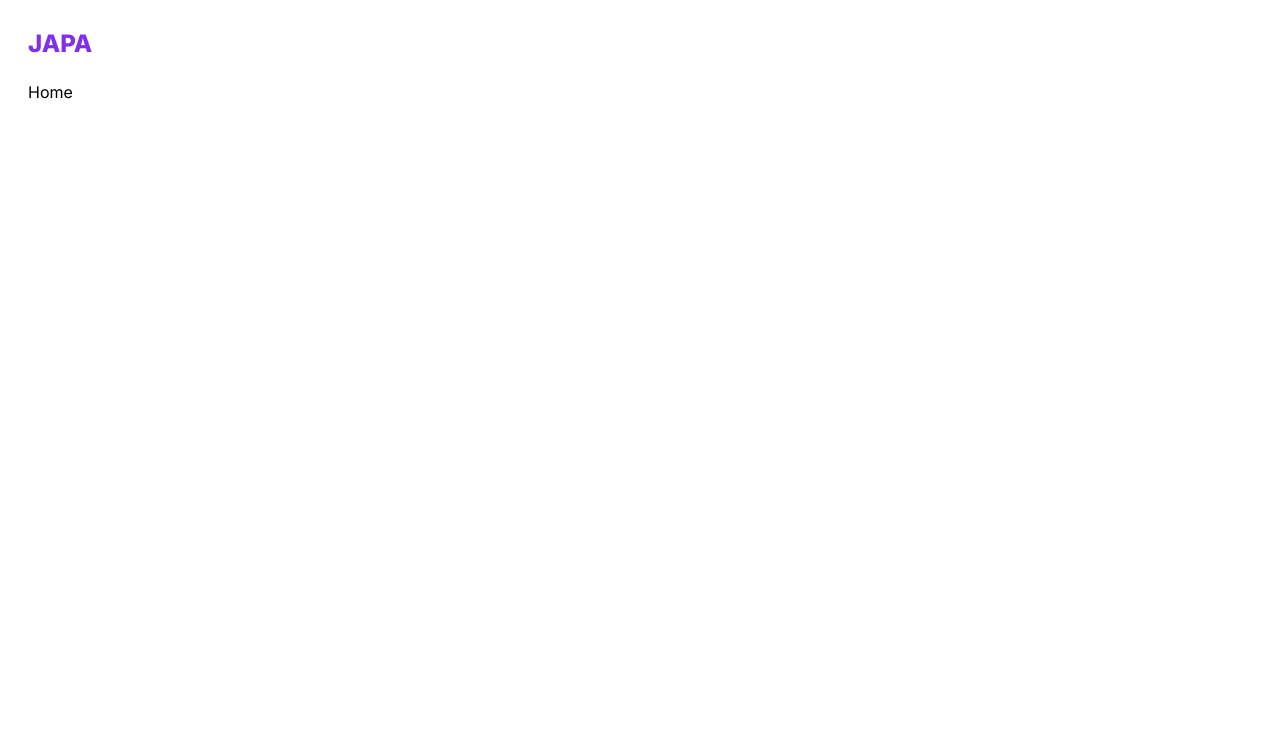
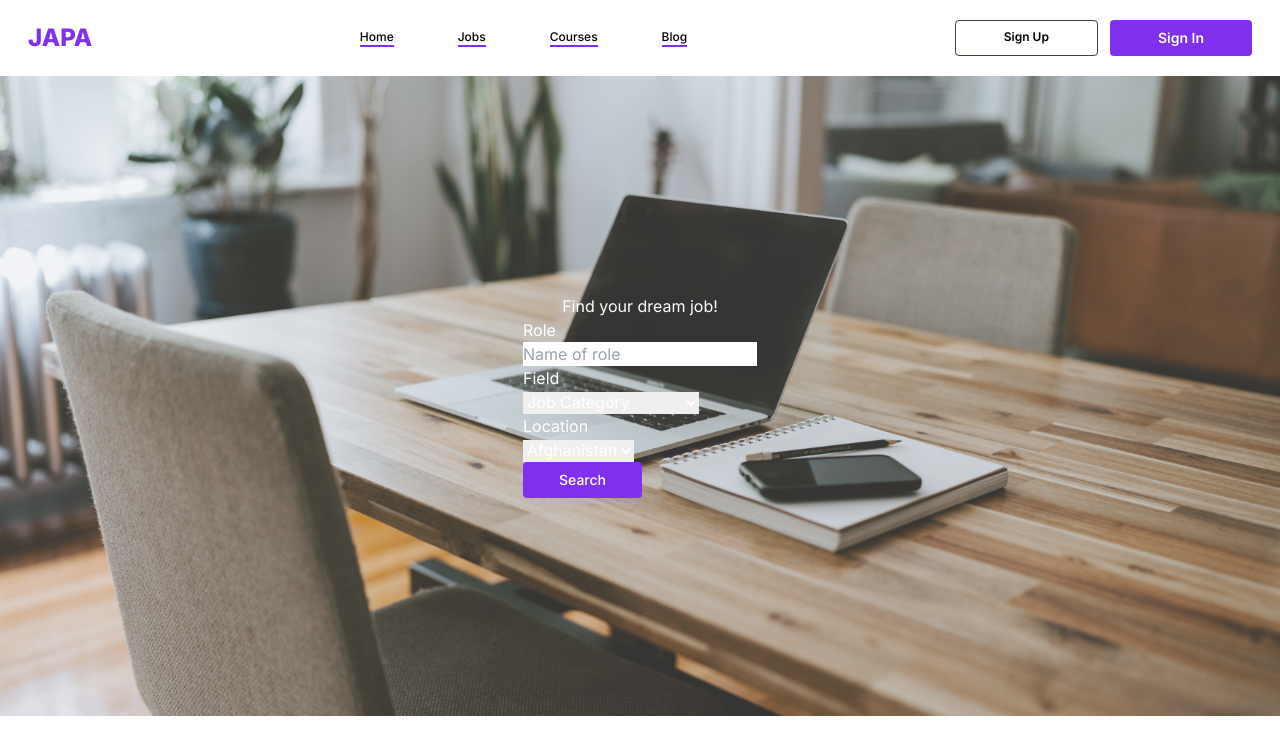
Before and after one commit to Stevolisis/japa, a Next.js app: page / in a window 1280 px wide. Shown: the top 754 px of the page. Built offline with nearby package versions, Linux system fonts and the light colour scheme.

Commit message:
Hero div in progress

```diff
--- a/app/layout.js
+++ b/app/layout.js
@@ -10,15 +10,10 @@ export const metadata = {
 }
 
 export default function RootLayout({ children }) {
+
   return (
     <html lang="en">
-      <body className={`${inter.className} bg-bgPrimary p-7`}>
-
-        <header className='pb-5'>
-          <h1 className='text-bgSecondary text-2xl'>
-            <Link href='/' className='font-extrabold'>JAPA</Link>
-          </h1>
-        </header>
+      <body className={`${inter.className} bg-bgPrimary`}>
 
           {children}
 
--- a/app/log_in/page.js
+++ b/app/log_in/page.js
@@ -1,4 +1,5 @@
 "use client"
+import Header from '@/components/Header';
 import axios from 'axios';
 import Image from 'next/image'
 import Link from 'next/link'
@@ -45,6 +46,8 @@ export default function LogIn() {
   }
 
   return (
+    <>
+    <Header/>
     <main className=" pt-12 sm:pt-20 flex justify-center items-center flex-col text-txtPrimary">
 
         <div className='absolute right-[10vw] top-[7vh] sm:right-[20vw] sm:top-[10vh]'>
@@ -106,5 +109,6 @@ export default function LogIn() {
         </div>
 
       </main>
+    </>
   )
 }
--- a/app/page.js
+++ b/app/page.js
@@ -1,14 +1,50 @@
 "use client"
 
-import { useRouter } from "next/router"
+import Header from "@/components/Header"
 
 export default function Home() {
-  const router = useRouter();
-  console.log(router);
 
   return (
-    <main className="">
-      Home
-    </main>
+    <>
+      <Header page='home'/>
+      <main>
+        <div className="text-bgPrimary h-[80vh] flex justify-center items-center flex-col bg-slate-500"
+        style={{backgroundImage:`linear-gradient(45deg,rgba(255,255,255,0.2),rgba(255,255,255,0.2)),
+        url(http://localhost:3000/splash5.jpg)`,backgroundRepeat:'no-repeat',backgroundSize:'cover',backgroundPosition:'center'}}>
+
+          <div>
+            <h1>Find your dream job!</h1>
+          </div>
+          <div>
+            <form>
+              <div>
+                <p>Role</p>
+                <input type="text" placeholder="Name of role"/>
+              </div>
+              <div>
+                <p>Field</p>
+                <select>
+                  <option>Job Category</option>
+                  <option>Data Analysis</option>
+                  <option>Ui/Ux Design</option>
+                  <option>Web Development</option>
+                  <option>Mobile Development</option>
+                </select>
+              </div>
+              <div>
+                <p>Location</p>
+                <select>
+                  <option>Afghanistan</option>
+                  <option>Argetina</option>
+                  <option>Belgium</option>
+                  <option>Canada</option>
+                </select>
+              </div>
+              <button className="font-medium text-sm py-2 px-9 rounded-[4px] bg-bgSecondary text-bgPrimary">Search</button>
+            </form>
+          </div>
+        </div>
+      </main>
+    </>
   )
 }
--- a/app/sign_up/page.js
+++ b/app/sign_up/page.js
@@ -9,6 +9,7 @@ import { PiWarningFill } from 'react-icons/pi';
 import { AiFillEye, AiFillEyeInvisible } from 'react-icons/ai';
 import Swal from 'sweetalert2';
 import axios from 'axios';
+import Header from '@/components/Header';
 
 export default function SignUp() {
   const [first_name,setFirst_name] = useState('');
@@ -85,6 +86,8 @@ export default function SignUp() {
   }
 
   return (
+    <>
+    <Header/>
       <main className=" pt-12 sm:pt-20 flex justify-center items-center flex-col text-txtPrimary">
 
         <div className='absolute -z-10 right-[8vw] top-[7vh] sm:right-[20vw] sm:top-[10vh]'>
@@ -232,5 +235,6 @@ export default function SignUp() {
         </div>
 
       </main>
+    </>
   )
 }
--- /dev/null
+++ b/components/Header.js
@@ -0,0 +1,38 @@
+import Link from "next/link";
+
+export default function Header({page}){
+
+  return(
+    <>
+
+      {page !== 'home' ? <header className=' p-7 pb-5'>
+        <h1 className='text-bgSecondary text-2xl'>
+          <Link href='/' className='font-extrabold'>JAPA</Link>
+        </h1>
+      </header> :
+
+      <header className="flex justify-between items-center px-7 py-5">
+        <div>
+            <h1 className='text-bgSecondary text-2xl'>
+            <Link href='/' className='font-extrabold'>JAPA</Link>
+            </h1>
+        </div>
+
+        <div className="text-xs font-medium flex gap-16">
+            <Link href='/' className="border-b border-b-2 border-bgSecondary">Home</Link>
+            <Link href='/' className="border-b border-b-2 border-bgSecondary">Jobs</Link>
+            <Link href='/' className="border-b border-b-2 border-bgSecondary">Courses</Link>
+            <Link href='/' className="border-b border-b-2 border-bgSecondary">Blog</Link>
+        </div>
+
+        <div className="flex gap-3">
+            <Link href='/sign_up' className="font-semibold text-xs py-2 px-12 border border-gray-700 rounded-[4px]">Sign Up</Link>
+            <Link href='/log_in' className="font-semibold text-sm py-2 px-12 rounded-[4px] bg-bgSecondary text-bgPrimary">Sign In</Link>
+        </div>
+
+      </header>
+      }
+
+    </>
+  )
+}
```
Lines whose indentation alone changed are shown as unchanged.
